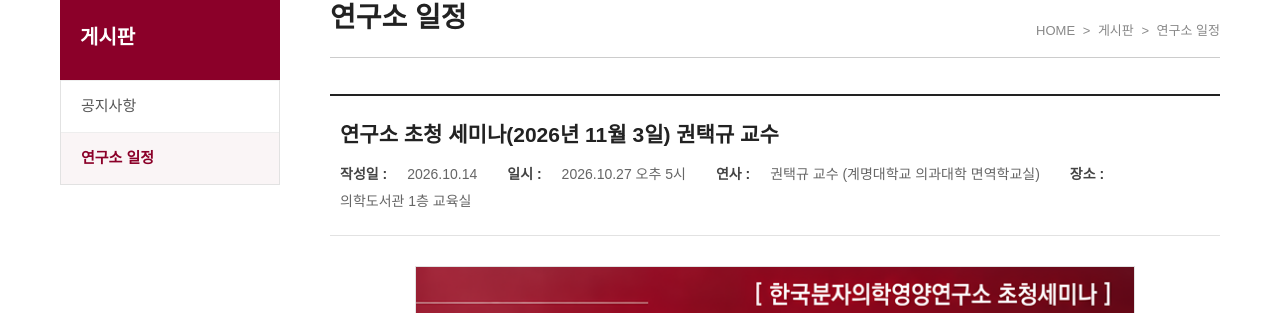
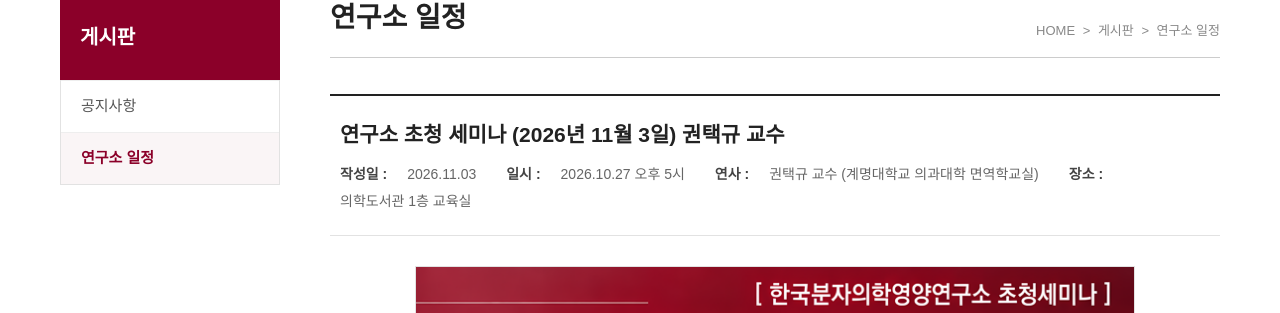
Before and after one commit to Institute-for-Molecular-Medicine/Institute-for-Molecular-Medicine.github.io, a Jekyll site: the page built from _seminars/2026-10-27-seminar-101430.md, in a window 1280 px wide and 900 px high. Shown: the part 337-650 px from the top of the window. Built offline with Jekyll 4.4.1, drawn with Linux system fonts in a browser that asks for light colours; some web fonts are replaced.

Commit message:
Update _seminars/2026-10-27-seminar-101430.md (via Pages CMS)

```diff
--- a/_seminars/2026-10-27-seminar-101430.md
+++ b/_seminars/2026-10-27-seminar-101430.md
@@ -1,10 +1,10 @@
 ---
-title: 연구소 초청 세미나(2026년 11월 3일) 권택규 교수
+title: 연구소 초청 세미나 (2026년 11월 3일) 권택규 교수
 poster: /assets/uploads/권택규_세미나_포스터.png
 event_date: 2026-10-27
-time: 오추 5시
+time: 오후 5시
 speaker: 권택규 교수
 affiliation: 계명대학교 의과대학 면역학교실
 venue: 의학도서관 1층 교육실
-date: 2026-10-14
+date: 2026-11-03
 ---
```
